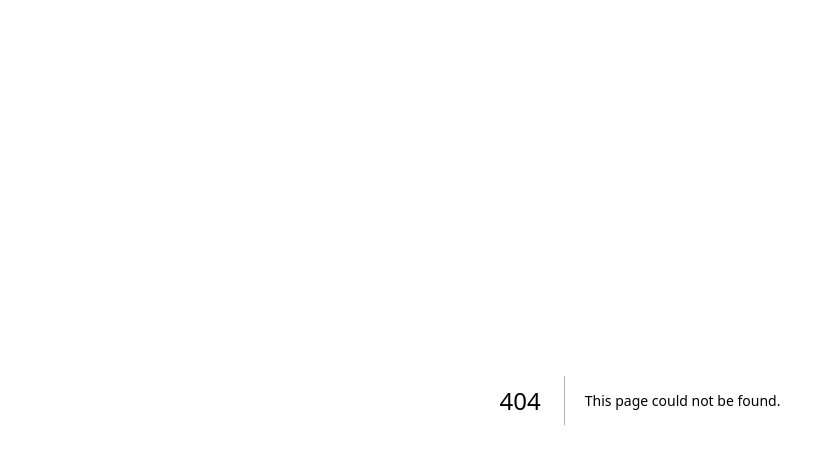
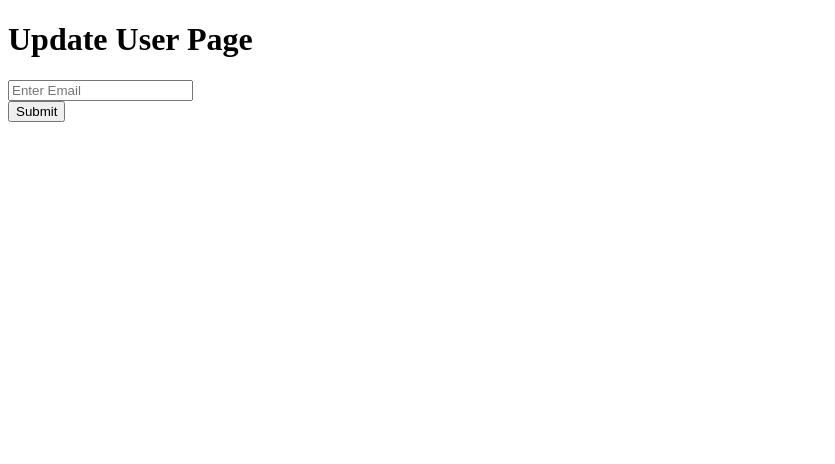
Before and after one commit to Dz0nZ1/WorkoutAppFrontend, a Next.js app in the folder workout-app/: page /users/update-user-settings in a window 1280 px wide. Before the commit this address had no page. Shown: the top 464 px of the page, without its empty margins (0-835 px from the left). Built offline with nearby package versions, Linux system fonts and the light colour scheme.

Commit message:
Created a User update page

```diff
--- /dev/null
+++ b/workout-app/src/pages/users/update-user-settings.tsx
@@ -0,0 +1,38 @@
+import {useForm} from "react-hook-form";
+import {UpdateUserQuery, UserSettingsFunction} from "@/types";
+import {yupResolver} from "@hookform/resolvers/yup";
+import {useContext} from "react";
+import {UserSettingsContext} from "@/components/contexts/UserSettingsContext";
+import {updateUserSchema} from "@/validators/users/updateUserValidator";
+
+export default function UpdateUserSettingsPage(){
+
+    const {register, handleSubmit, formState: {errors}}
+        = useForm<UpdateUserQuery>({
+        mode:"onSubmit",
+        resolver: yupResolver(updateUserSchema)
+    })
+
+    const context = useContext(UserSettingsContext);
+
+
+    return (
+        <>
+            <h1>Update User Page</h1>
+
+            <input placeholder="Enter Email" type="text" {...register("email")}/>
+            {errors.email && (<div>{errors.email?.message as string}</div>)}<br/>
+
+            <button onClick={
+                () => { handleSubmit(
+                    data =>
+                    {
+                     context?.dispatch({type: UserSettingsFunction.CHANGE_EMAIL, payload: {email:data.email}})
+                     alert("Update completed successfully")
+                    }
+                )();
+                }}>Submit</button>
+
+        </>
+    )
+}
```
